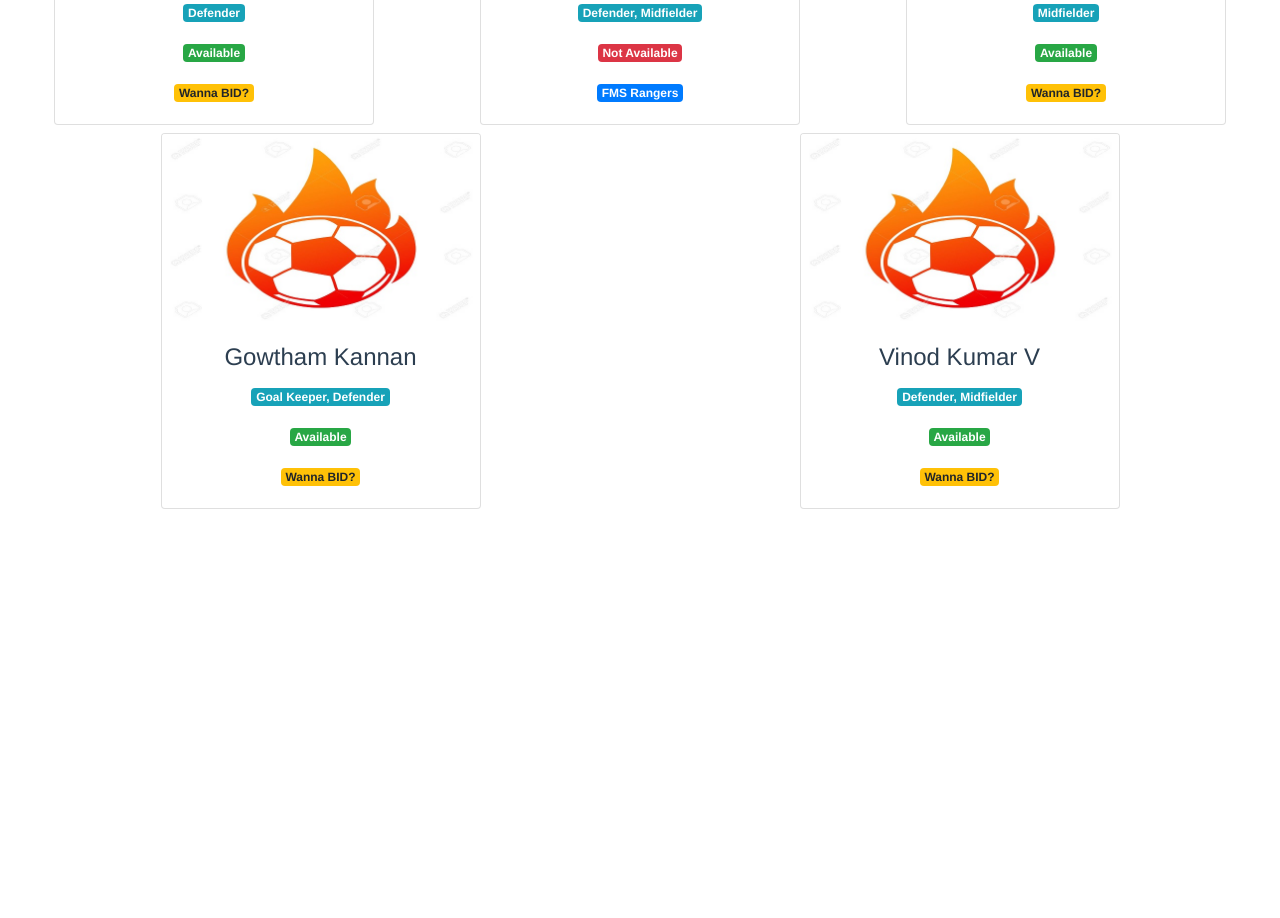
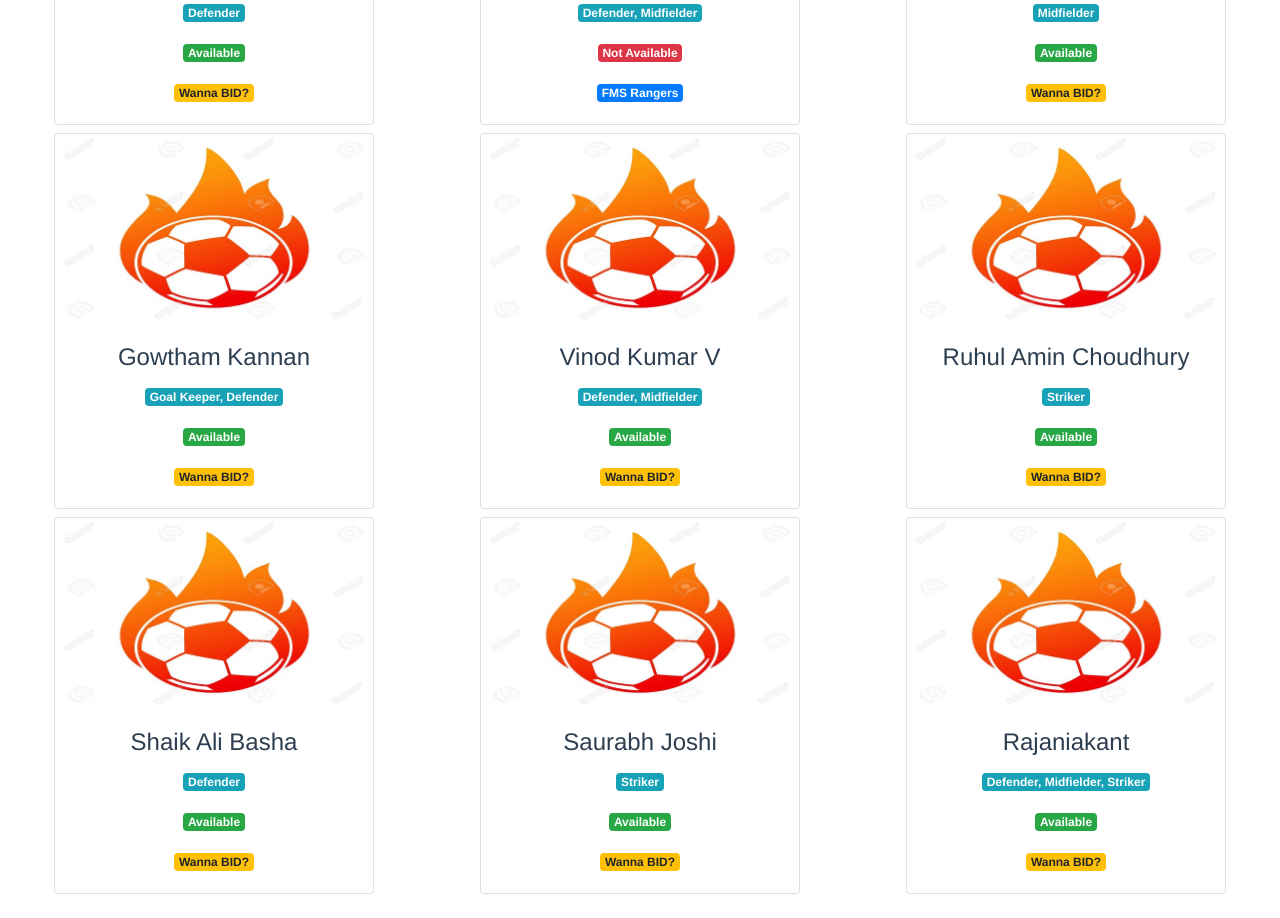
Before and after one commit to AndysWork/Football_Tournament, a Vue app: page /tournament/bidding in a window 1280 px wide. Shown: the part 1520-2438 px from the top of the page. Before the commit the page ends 2053 px from the top, so only its background shows below. Built offline with nearby package versions, Linux system fonts and the light colour scheme.

Commit message:
Updated Individual Players

```diff
--- a/src/components/Bidding.vue
+++ b/src/components/Bidding.vue
@@ -143,6 +143,34 @@ export default {
           position: "Defender, Midfielder",
           isAvailable: true,
           currentTeam: ""
+        },
+        {
+          name: "Ruhul Amin Choudhury",
+          email: "ruhul.amin.choudhury@rockwellcollins.com",
+          position: "Striker",
+          isAvailable: true,
+          currentTeam: ""
+        },
+        {
+          name: "Shaik Ali Basha",
+          email: "ali.basha.shaik@rockwellcollins.com",
+          position: "Defender",
+          isAvailable: true,
+          currentTeam: ""
+        },
+        {
+          name: "Saurabh Joshi",
+          email: "saurabh.joshi@rockwellcollins.com",
+          position: "Striker",
+          isAvailable: true,
+          currentTeam: ""
+        },
+        {
+          name: "Rajaniakant",
+          email: "rajanikant.badiger@rockwellcollins.com",
+          position: "Defender, Midfielder, Striker",
+          isAvailable: true,
+          currentTeam: ""
         }
       ]
     };
```
